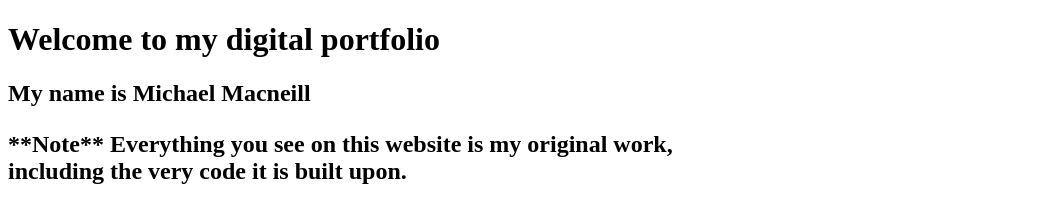
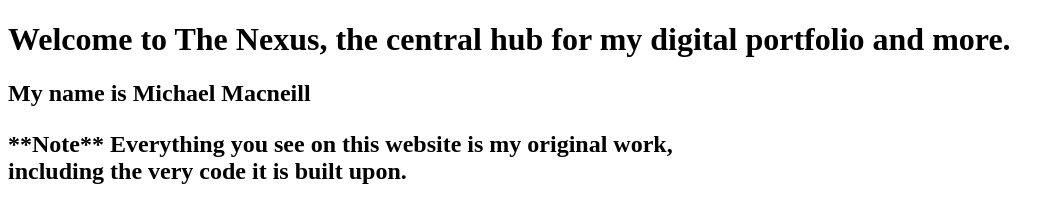
Before and after one commit to Michaels-Projects/Michaels-Projects.github.io, a plain HTML site: page index.html in a window 1280 px wide. Shown: the whole page, without its empty margins (0-1064 px from the left). Drawn offline with Linux system fonts and the light colour scheme.

Commit message:
Update index.html
Signed-off-by: Michaels-Projects <31866926+Michaels-Projects@users.noreply.github.com>

```diff
--- a/index.html
+++ b/index.html
@@ -2,11 +2,11 @@
 <html>
   <head>
       <meta charset="utf-8">
-      <title>Project: Travel webpage</title>
+      <title>Project: The Nexus </title>
   </head>
   <body>
 
-    <h1>Welcome to my digital portfolio</h1>
+    <h1>Welcome to The Nexus, the central hub for my digital portfolio and more.</h1>
     <h2>My name is Michael Macneill
 
     <p>**Note** Everything you see on this website is my original work, <br>
```
